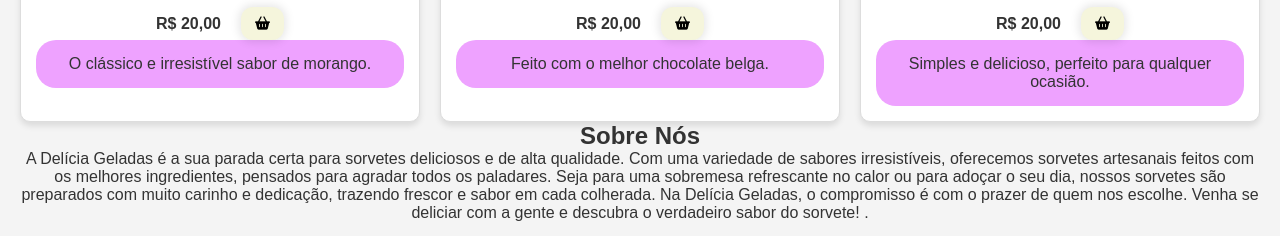
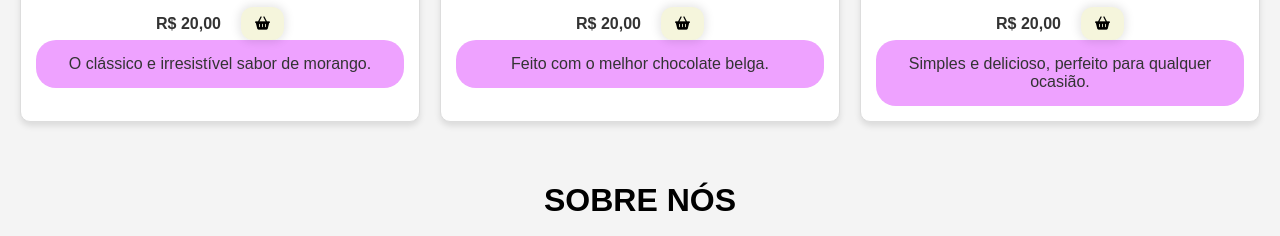
Before and after one commit to dudagpborges/Sorvetes-da-Duda, a plain HTML site: page index.html in a window 1280 px wide. Shown: the part 532-768 px from the top of the page. Drawn offline with Linux system fonts and the light colour scheme.

Commit message:
add atualização do projeto

```diff
--- a/index.html
+++ b/index.html
@@ -3,8 +3,11 @@
 <head>
     <meta charset="UTF-8">
     <meta name="viewport" content="width=device-width, initial-scale=1.0">
-      <!-- Font Awesome -->
-  <link rel="stylesheet" href="https://cdnjs.cloudflare.com/ajax/libs/font-awesome/6.7.2/css/all.min.css" integrity="sha512-Evv84Mr4kqVGRNSgIGL/F/aIDqQb7xQ2vcrdIwxfjThSH8CSR7PBEakCr51Ck+w+/U6swU2Im1vVX0SVk9ABhg==" crossorigin="anonymous" referrerpolicy="no-referrer" />
+    <!-- Font Awesome -->
+<link rel="stylesheet" href="https://cdnjs.cloudflare.com/ajax/libs/font-awesome/6.7.2/css/all.min.css" integrity="sha512-Evv84Mr4kqVGRNSgIGL/F/aIDqQb7xQ2vcrdIwxfjThSH8CSR7PBEakCr51Ck+w+/U6swU2Im1vVX0SVk9ABhg==" crossorigin="anonymous" referrerpolicy="no-referrer" />
+
+    <link rel="shortcut icon" href="c:\Users\Aluno\Downloads\18937542-ilustracaoial-de-icone-de-sorvete-gratis-vetor-removebg-preview (1).png" type="image/x-icon">
+
     <link rel="stylesheet" href="style.css">
     <title>Delícias Geladas</title>
     <style>
--- a/style.css
+++ b/style.css
@@ -166,3 +166,33 @@ textarea {
 .btn-submit:hover {
     background-color: #3382d4;
 }
+
+
+    #sobre {
+        padding: 40px;
+        border-radius: 10px;
+        max-width: 800px;
+        margin: 20px auto;
+        text-align: center;
+        font-family: Arial, sans-serif;
+        color: #333;
+    }
+
+    #sobre h2 {
+        font-size: 2rem;
+        margin-bottom: 20px;
+        color: #000000; /* Cor destaque */
+        text-transform: uppercase;
+        font-weight: bold;
+    }
+
+    #sobre p {
+        font-size: 1.2rem;
+        line-height: 1.8;
+        margin: 0;
+    }
+
+    #sobre p:last-child {
+        margin-top: 20px;
+        font-style: italic;
+    }
```
Also changed, not shown: imagens/18937542-ilustracaoial-de-icone-de-sorvete-gratis-vetor-removebg-preview (1).png (added).
